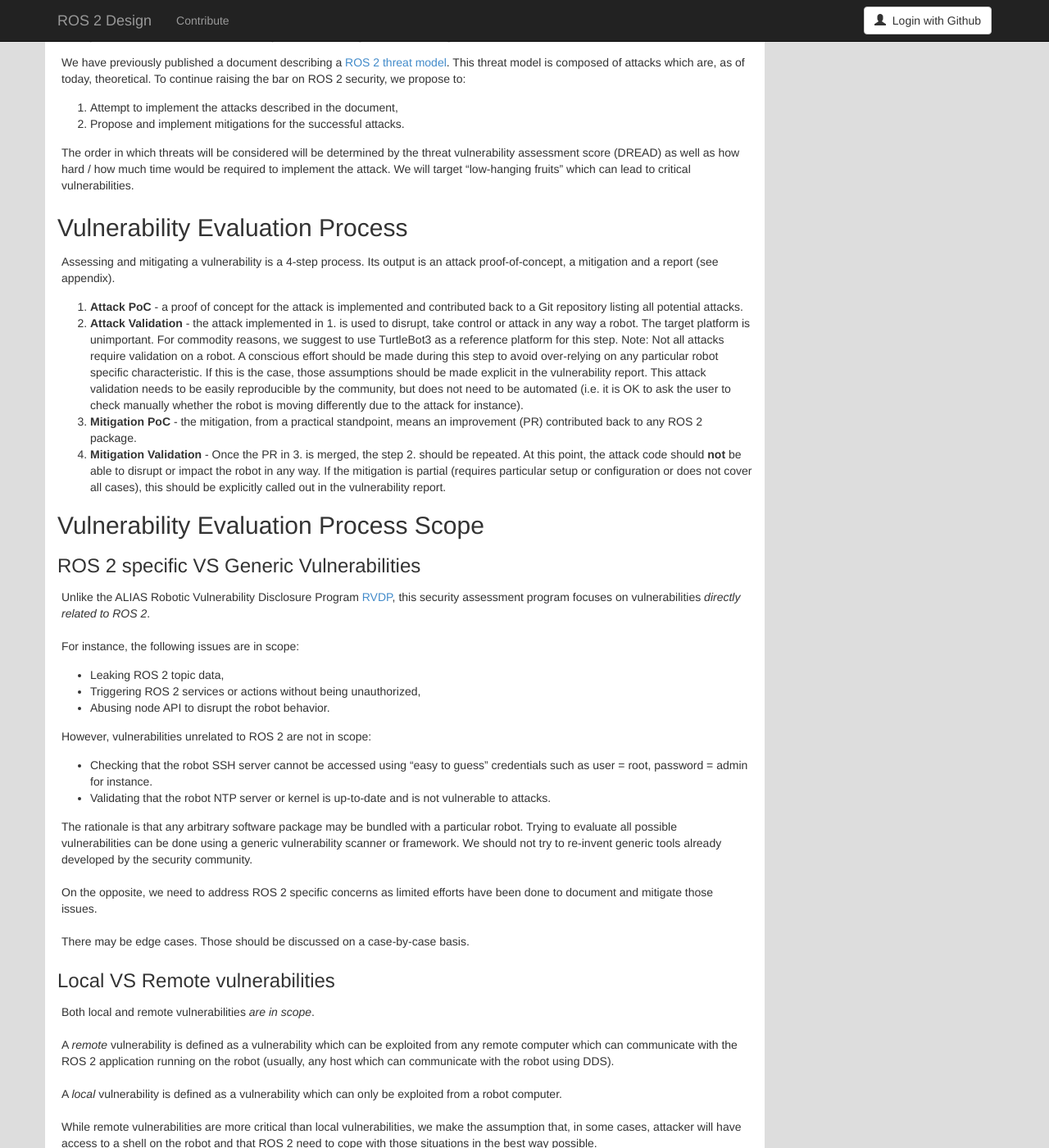
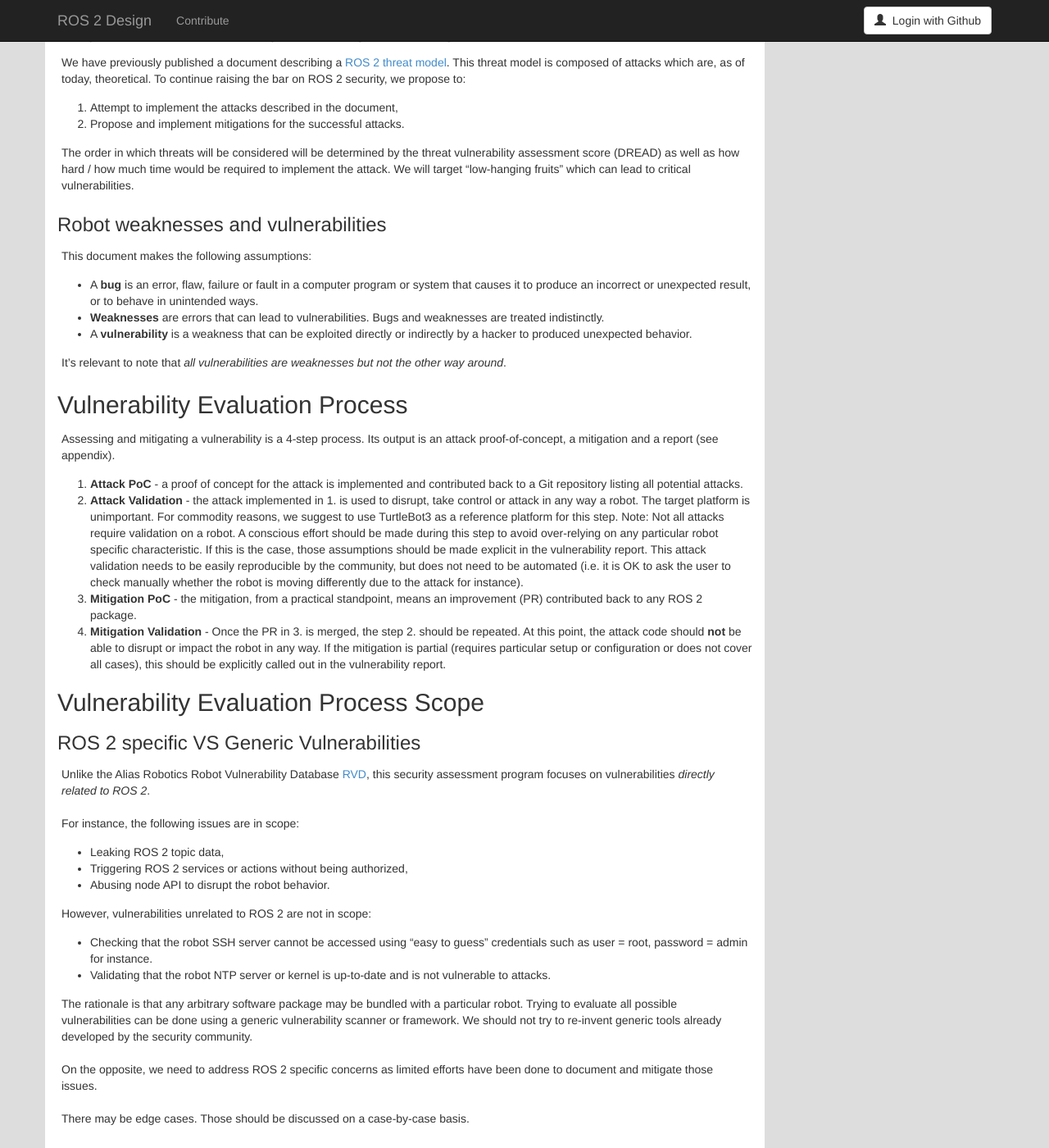
Before and after one commit to ros2/design, a Jekyll site: the page built from articles/ros2_sectest.md, in a window 1280 px wide and 1400 px high, scrolled down 345 px. Shown: the whole window at 82% size. Built offline with Jekyll 4.4.1, drawn with Linux system fonts in a browser that asks for light colours; nearby versions of some CDN libraries.

Commit message:
Apply various improvements suggested by reviewers
Co-Authored-By: Víctor Mayoral Vilches <victor@erlerobotics.com>
Co-Authored-By: Daniel Wang <daniel.wang@canonical.com>

```diff
--- a/articles/ros2_sectest.md
+++ b/articles/ros2_sectest.md
@@ -49,7 +49,13 @@
 
 The order in which threats will be considered will be determined by the threat vulnerability assessment score (DREAD) as well as how hard / how much time would be required to implement the attack.
 We will target “low-hanging fruits” which can lead to critical vulnerabilities.
+### Robot weaknesses and vulnerabilities
+This document makes the following assumptions:
+- A **bug** is an error, flaw, failure or fault in a computer program or system that causes it to produce an incorrect or unexpected result, or to behave in unintended ways.
+- **Weaknesses** are errors that can lead to vulnerabilities. Bugs and weaknesses are treated indistinctly.
+- A **vulnerability** is a weakness that can be exploited directly or indirectly by a hacker to produced unexpected behavior.
 
+It's relevant to note that *all vulnerabilities are weaknesses but not the other way around*.
 ## Vulnerability Evaluation Process
 
 Assessing and mitigating a vulnerability is a 4-step process.
@@ -72,12 +78,12 @@
 
 ### ROS 2 specific VS Generic Vulnerabilities
 
-Unlike the ALIAS Robotic Vulnerability Disclosure Program [RVDP][RVDP], this security assessment program focuses on vulnerabilities *directly related to ROS 2*.
+Unlike the Alias Robotics Robot Vulnerability Database [RVD][RVD], this security assessment program focuses on vulnerabilities *directly related to ROS 2*.
 
 For instance, the following issues are in scope:
 
 * Leaking ROS 2 topic data,
-* Triggering ROS 2 services or actions without being unauthorized,
+* Triggering ROS 2 services or actions without being authorized,
 * Abusing node API to disrupt the robot behavior.
 
 However, vulnerabilities unrelated to ROS 2 are not in scope:
@@ -213,6 +219,6 @@
 
 
 [threat_model]: http://design.ros2.org/articles/ros2_threat_model.html
-[RVDP]: https://github.com/aliasrobotics/RVDP
+[RVD]: https://github.com/aliasrobotics/RVD
 [composition]: https://index.ros.org/doc/ros2/Tutorials/Composition/
 [node_lifecycle]: http://design.ros2.org/articles/node_lifecycle.html
```
